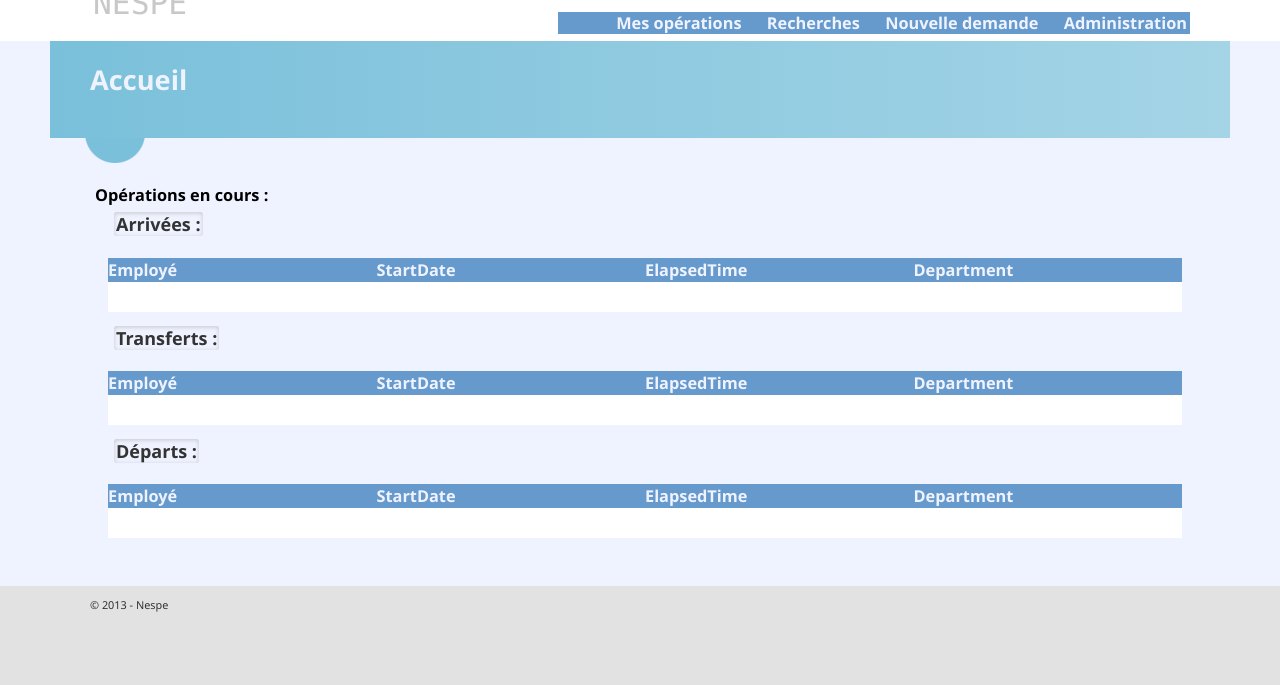
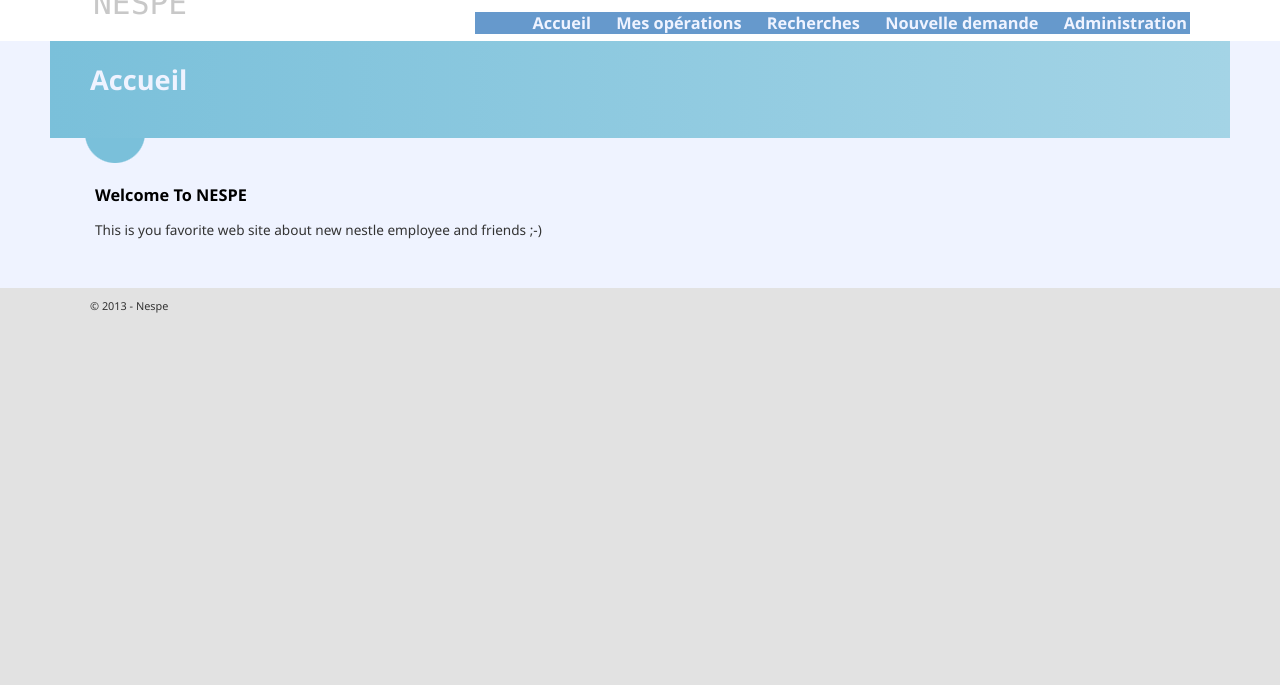
Before and after one commit to airasmartin/Nespe, an ASP.NET MVC app: template Nespe/Views/Home/Index.cshtml in a window 1280 px wide. Shown: the part 45-730 px from the top of the page. Run offline with ASP.NET Core 8 and stand-ins for ASP.NET MVC 5, Linux system fonts and the light colour scheme; the template is opened without the code that fills it, so the values that code supplies are empty; the project's own start-up code is not run, and a stand-in starts its controllers and pages; some libraries are stand-ins or nearby versions.

Commit message:
Some refactoring  and some changes on Home page

```diff
--- a/Nespe/Views/Home/Index.cshtml
+++ b/Nespe/Views/Home/Index.cshtml
@@ -14,37 +14,7 @@
         </div>
     </section>
 }
-<h3>Opérations en cours :</h3>
-    <fieldset class="ListView">
-        <legend>Arrivées :</legend>
-        @if (Model.ArrivalRequestSet == null)
-        {
-            <p>Aucun pour le moment</p>
-        }
-        else
-        {
-            @Html.DisplayFor(m => m.ArrivalRequestSet, "Request.Grid.ReadOnly")
-        }
-    </fieldset>
-    <fieldset class="ListView">
-        <legend>Transferts :</legend>
-        @if (Model.TransfertRequestSet == null)
-        {
-            <p>Aucun pour le moment</p>
-        }
-        else
-        {
-            @Html.DisplayFor(m => m.TransfertRequestSet, "Request.Grid.ReadOnly")
-        }
-    </fieldset>
-    <fieldset class="ListView">
-        <legend>Départs :</legend>
-        @if (Model.DepartureRequestSet == null)
-        {
-            <p>Aucun pour le moment</p>
-        }
-        else
-        {
-            @Html.DisplayFor(m => m.DepartureRequestSet, "Request.Grid.ReadOnly")
-        }
-    </fieldset>
+<h3>Welcome To NESPE</h3>
+<p>
+This is you favorite web site about new nestle employee and friends ;-)
+</p>
--- a/Nespe/Views/Shared/_Layout.cshtml
+++ b/Nespe/Views/Shared/_Layout.cshtml
@@ -56,7 +56,7 @@
                     </section>
                     <nav>
                         <ul id="menu">
-                            @*<li>@Html.ActionLink("Accueil", "Index", "Home")</li>*@
+                            <li>@Html.ActionLink("Accueil", "Index", "Home")</li>
                             <li>@Html.ActionLink("Mes opérations", "Index", "MesOperations")</li>
                             <li>@Html.ActionLink("Recherches", "Recherches", "Home")</li>
                             @*<li>@Html.ActionLink("NewRequest", "NewRequest", "Home")</li>*@
```
Also changed, not shown: Nespe/Nespe.csproj, Nespe/Web.config, Nespe/_bin_deployableAssemblies/amd64/Microsoft.VC90.CRT/README_ENU.txt (deleted), Nespe/_bin_deployableAssemblies/x86/Microsoft.VC90.CRT/README_ENU.txt (deleted), Nespe/packages.config, 3 other files.
